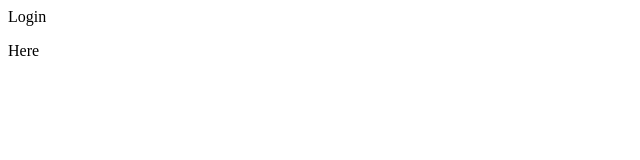
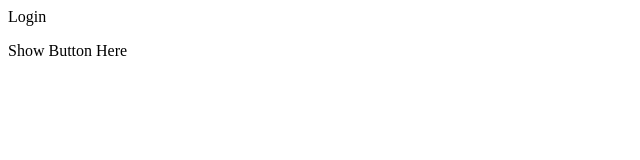
Before and after one commit to jeynergil/gitdemotutorial, a plain HTML site: page login/login.html in a window 1280 px wide. Shown: the full height of the page, 0-640 px from the left. Drawn offline with Linux system fonts and the light colour scheme.

Commit message:
added Show Button Here

```diff
--- a/login/login.html
+++ b/login/login.html
@@ -3,6 +3,6 @@
 </head>
 <body>
 <p>Login</p>
-<p>Here</p>
+<p>Show Button Here</p>
 </body>
 </html>
```
